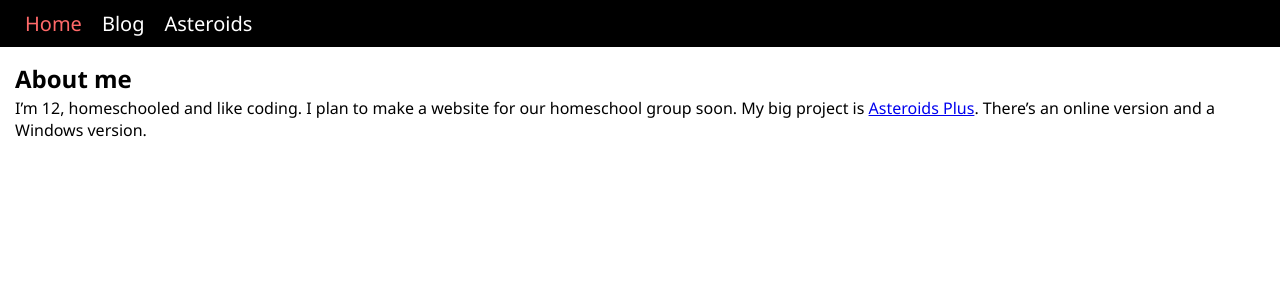
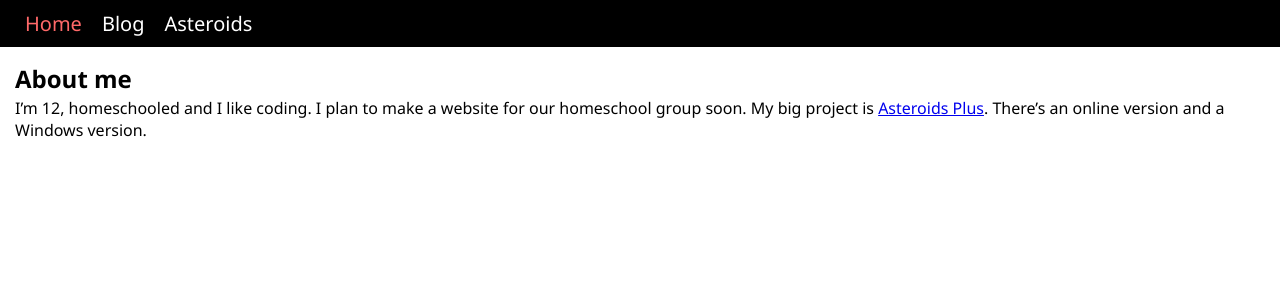
Before and after one commit to Baker531/baker531.github.io, a Jekyll site: the page built from index.md, in a window 1280 px wide. Shown: the top 300 px of the page. Built offline with Jekyll 4.4.1, drawn with Linux system fonts in a browser that asks for light colours.

Commit message:
Fix grammar

```diff
--- a/index.md
+++ b/index.md
@@ -3,7 +3,7 @@ title: "Home"
 ---
 
 ## About me
-I'm 12, homeschooled and like coding. I plan to make a website for our homeschool group soon. My big project is [Asteroids Plus](https://baker531.github.io/asteroids). There's an online version and a Windows version.
+I'm 12, homeschooled and I like coding. I plan to make a website for our homeschool group soon. My big project is [Asteroids Plus](https://baker531.github.io/asteroids). There's an online version and a Windows version.
 
 <!-- ## About me
 bI'm homeschooled and 12. Kind of straddling I code stuff. I have two computers, a 2015 iMac and a 2015 Macbook Pro. It would sound like I love Macs then. But I don't *really* like them. They're okay. Problem is, the hardware for Macs are awfully overpriced and slow. The specs for my computers are nearly identical. They both support and run MacOS Montery (12). They both have 8gb of DDR3 RAM. They both have a hard drive. A dual-core CPU. The iMac has a bigger screen and storage, and a slightly faster integrated GPU (Intel HD Graphics 6000 (iMac) vs 6100 (laptop)). My next computer will be a custom PC. Way cheaper, way faster. I also love electronics and soccer. I'd love to make the world's best coding language and OS. That's a bit about me. Oh, and I'm making an Asteroids game. The website is [here](https://baker531.github.io/asteroids). I recently used Apple Bootcamp to install Windows on my Mac, and I love it. Mainly the performance. -->
```
